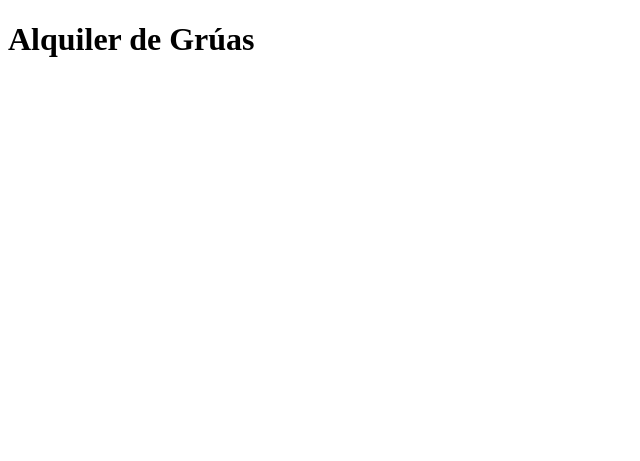
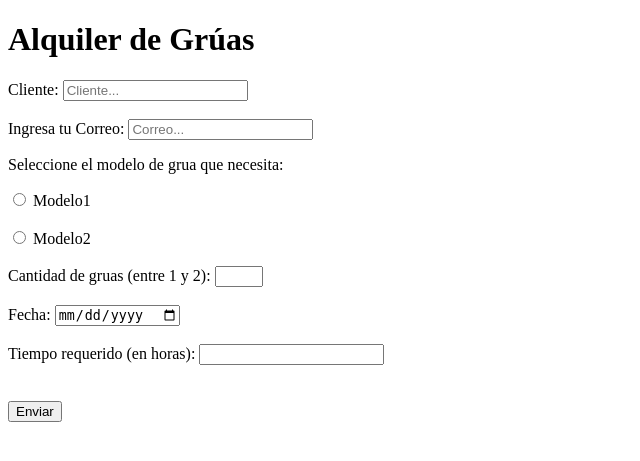
Before and after one commit to PamelaAbrego/Programaci-n-II---Proyecto, a Flask app: page /gruas in a window 1280 px wide. Shown: the top 461 px of the page, without its empty margins (0-640 px from the left). Run offline with Flask 2, Linux system fonts and the light colour scheme.

Commit message:
form gruas

```diff
--- a/app.py
+++ b/app.py
@@ -31,6 +31,10 @@ def cotizaciones():
 def mision_vision():
     return render_template("mision_vision.html")
 
+@app.route("/admin")
+def admin():
+    return render_template("admin.html")
+
 
 if __name__ == "__main__":
     app.run(debug=True)
--- a/templates/admin.html
+++ b/templates/admin.html
@@ -20,6 +20,7 @@
       <th>Tiempo requerido</th>
     </tr>
   </table><br>
+  <script src="{{url_for('static', filename='script_admin.js')}}"></script>
 </body>
 
 </html>
--- a/templates/gruas.html
+++ b/templates/gruas.html
@@ -9,6 +9,34 @@
 
 <body>
     <h1>Alquiler de Grúas</h1>
+    <form>
+        <label for="cliente">Cliente:</label>
+        <input type="text" id="cliente" name="cliente" placeholder="Cliente..."><br><br>
+
+        <label for="email">Ingresa tu Correo:</label>
+        <input type="email" id="email" name="email" placeholder="Correo..."><br>
+
+        <p>Seleccione el modelo de grua que necesita:</p>
+        <input type="radio" id="modelo1" name="modelo" value="modelo1">
+        <label for="modelo1">Modelo1</label><br><br>
+        <input type="radio" id="modelo2" name="modelo" value="modelo2">
+        <label for="modelo2">Modelo2</label><br><br>
+
+        <label for="cantidad">Cantidad de gruas (entre 1 y 2):</label>
+        <input type="number" id:"cantidad" name:"cantidad" min="1" max="2"><br><br>
+
+        <!--ubicacion-->
+
+        <label for="fecha">Fecha:</label>
+        <input type="date" id:"fecha" name:"fecha"><br><br>
+
+        <label for="tiempo">Tiempo requerido (en horas):</label>
+        <input type="text" id:"tiempo" name:"tiempo">
+
+    </form><br><br>
+
+    <button onclick="">Enviar</button><br><br>
+    <script src="{{url_for('static', filename='script_admin.js')}}"></script>
 </body>
 
 </html>
```
Also changed, not shown: static/script_admin.js (added).
